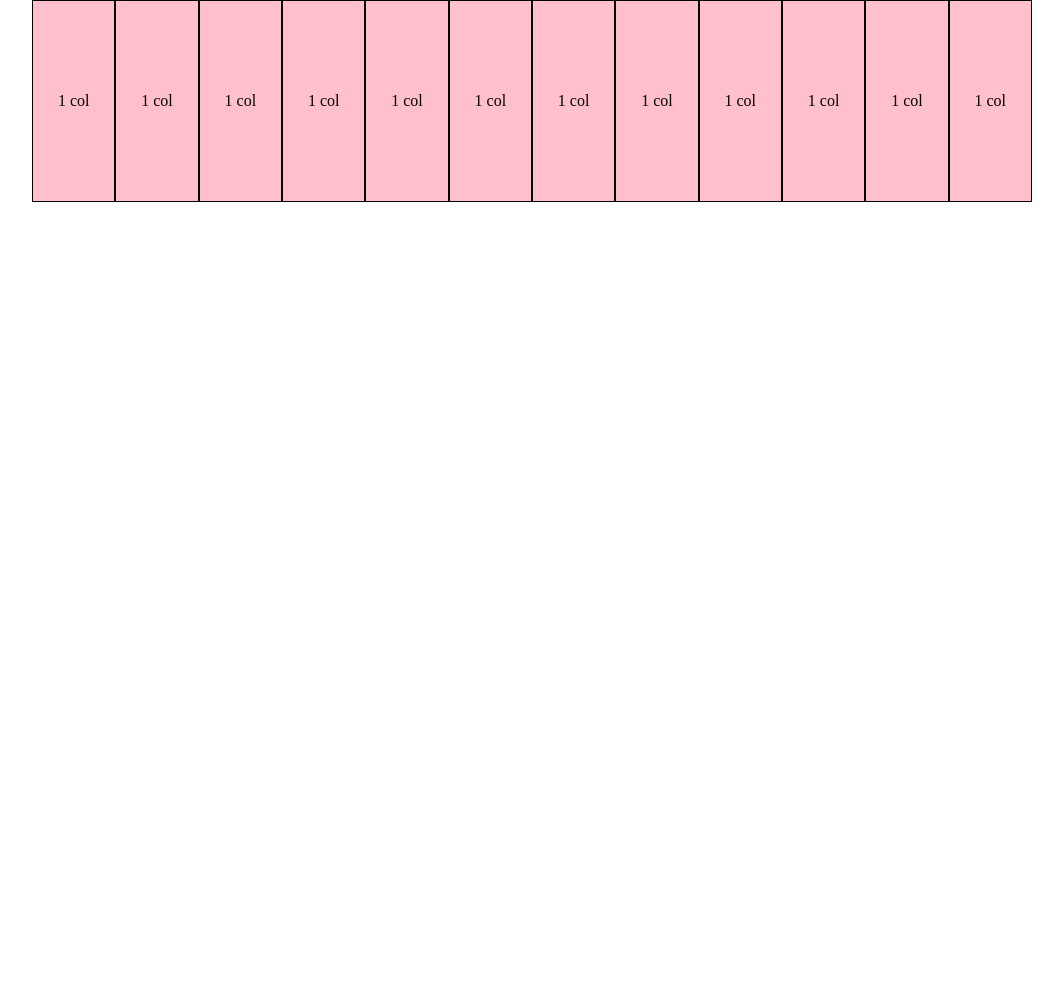
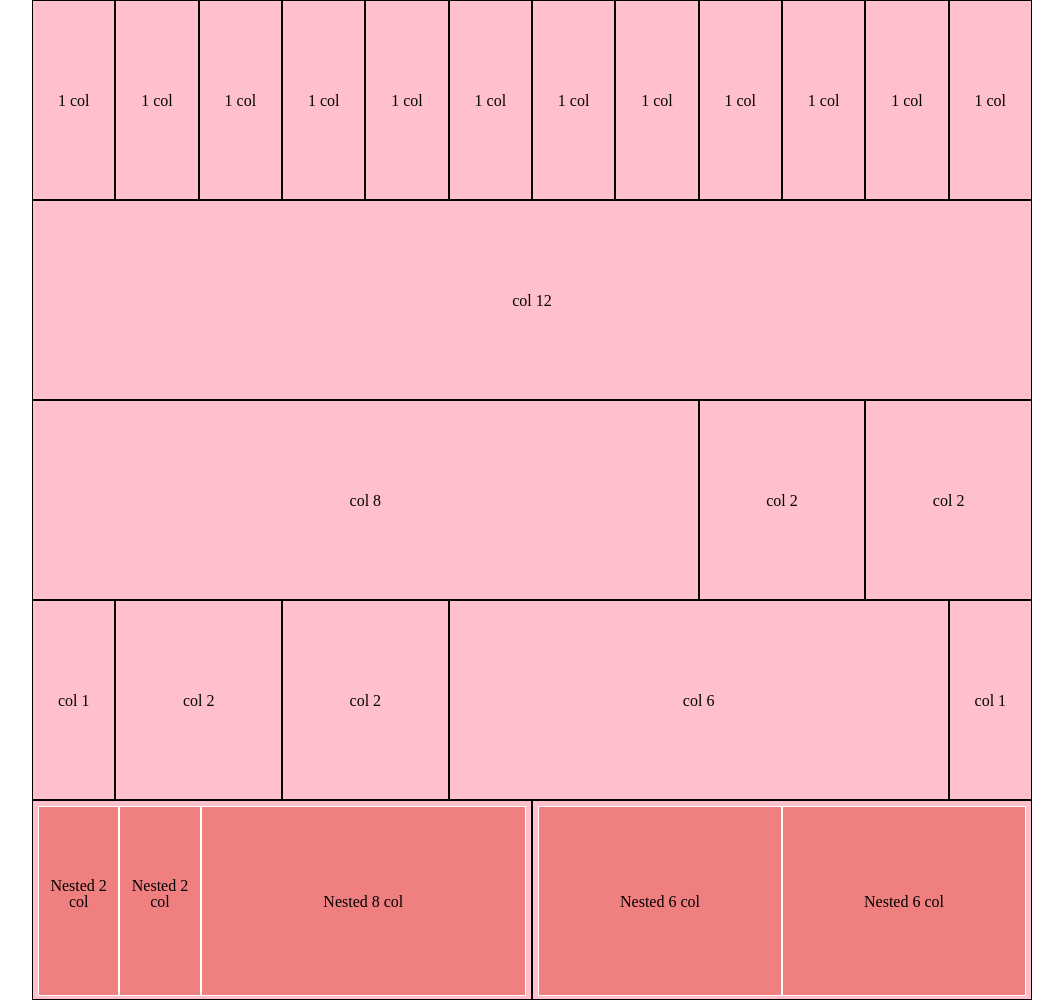
Before and after one commit to AndreaSerGit/html-css-12bool, a plain HTML site: page index.html in a window 1280 px wide. Shown: the whole page, without its empty margins (108-1171 px from the left). Before the commit the page ends 800 px from the top, so only its background shows below. Drawn offline with Linux system fonts and the light colour scheme.

Commit message:
esercizio

```diff
--- a/css/12-bool.css
+++ b/css/12-bool.css
@@ -1,7 +1,3 @@
-.debug [class*="col-"] {
-  border: 1px solid black;
-  background-color: pink;
-}
 * {
   box-sizing: border-box;
   margin: 0;
@@ -20,52 +16,41 @@
 }
 [class*="col-"] {
   float: left;
+  height: 200px;
 }
 .col-1 {
   width: calc((100%/12)*1);
-  min-height: 200px;
 }
 .col-2 {
   width: calc((100%/12)*2);
-  min-height: 200px;
 }
 .col-3 {
   width: calc((100%/12)*3);
-  min-height: 200px;
 }
 .col-4 {
   width: calc((100%/12)*4);
-  min-height: 200px;
 }
 .col-5 {
   width: calc((100%/12)*5);
-  min-height: 200px;
 }
 .col-6 {
   width: calc((100%/12)*6);
-  min-height: 200px;
 }
 .col-7 {
   width: calc((100%/12)*7);
-  min-height: 200px;
 }
 .col-8 {
   width: calc((100%/12)*8);
-  min-height: 200px;
 }
 .col-9 {
   width: calc((100%/12)*9);
-  min-height: 200px;
 }
 .col-10 {
-  width: calc((100%/12)*10);
-  min-height: 200px;
+  width: calc((100% / 12) * 10);
 }
 .col-11 {
-  width: calc((100%/12)*11);
-  min-height: 200px;
+  width: calc((100%/ 12) * 11);
 }
 .col-12 {
-  width: calc((100%/12)*12);
-  min-height: 200px;
+  width: calc((100% / 12) * 12);
 }
--- a/css/style.css
+++ b/css/style.css
@@ -1,4 +1,24 @@
 [class*="col-"] {
   text-align: center;
   line-height: 200px;
+  background-color: pink;
+  border: 1px solid black;
 }
+.Nested {
+  border: 1.5px solid white;
+  background-color: #F07F80;
+  line-height: 190px;
+}
+
+.last {
+  padding: 5px;
+}
+.last [class*="col-"] {
+  height: 190px;
+  line-height: 190px;
+}
+p {
+  display: inline-block;
+  font-size: 16px;
+  line-height: 16px;
+}
--- a/index.html
+++ b/index.html
@@ -6,7 +6,8 @@
     <link rel="stylesheet" href="css/style.css">
     <link rel="stylesheet" href="css/12-bool.css">
   </head>
-  <body class="debug">
+  <body>
+    <!-- primo contenitore -->
     <div class="container">
       <div class="col-1">1 col</div>
       <div class="col-1">1 col</div>
@@ -21,6 +22,57 @@
       <div class="col-1">1 col</div>
       <div class="col-1">1 col</div>
     </div>
+    <!-- /primo contenitore -->
+
+
+    <!-- secondo contenitore -->
+    <div class="container">
+      <div class="col-12">col 12</div>
+    </div>
+    <!-- /secondo contenitore -->
+
+    <!-- terzo contenitore -->
+    <div class="container">
+      <div class="col-8">col 8</div>
+      <div class="col-2">col 2</div>
+      <div class="col-2">col 2</div>
+    </div>
+    <!-- /terzo contenitore -->
+
+    <!-- quarto contenitore -->
+    <div class="container">
+      <div class="col-1">col 1</div>
+      <div class="col-2">col 2</div>
+      <div class="col-2">col 2</div>
+      <div class="col-6">col 6</div>
+      <div class="col-1">col 1</div>
+    </div>
+    <!-- quarto contenitore -->
+
+    <!-- ultimo contenitore -->
+    <div class="container">
+      <div class="col-6">
+        <div class="last container">
+          <div class="col-2 Nested">
+            <p>Nested 2 col</p>
+          </div>
+          <div class="col-2 Nested">
+            <p>Nested 2 col</p>
+          </div>
+          <div class="col-8 Nested">Nested 8 col</div>
+        </div>
+      </div>
+      <div class="col-6">
+        <div class="last container">
+          <div class="col-6 Nested">Nested 6 col</div>
+          <div class="col-6 Nested">Nested 6 col</div>
+        </div>
+      </div>
+    </div>
+    <!-- /ultimo contenitore -->
+
+
+
 
   </body>
 </html>
```
